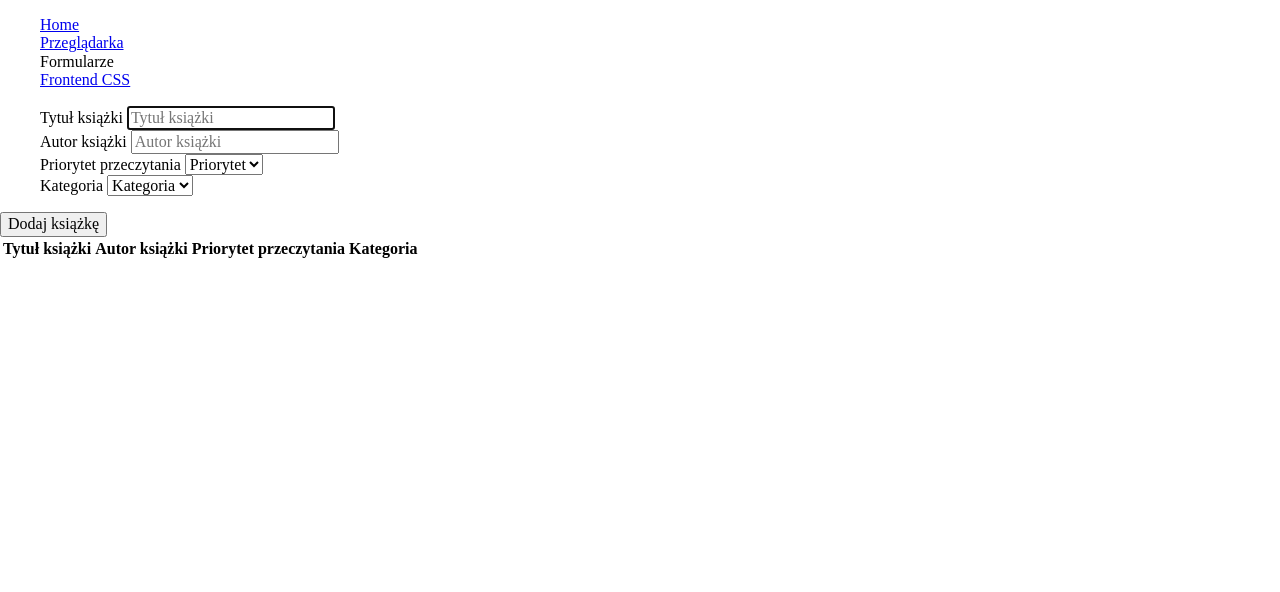
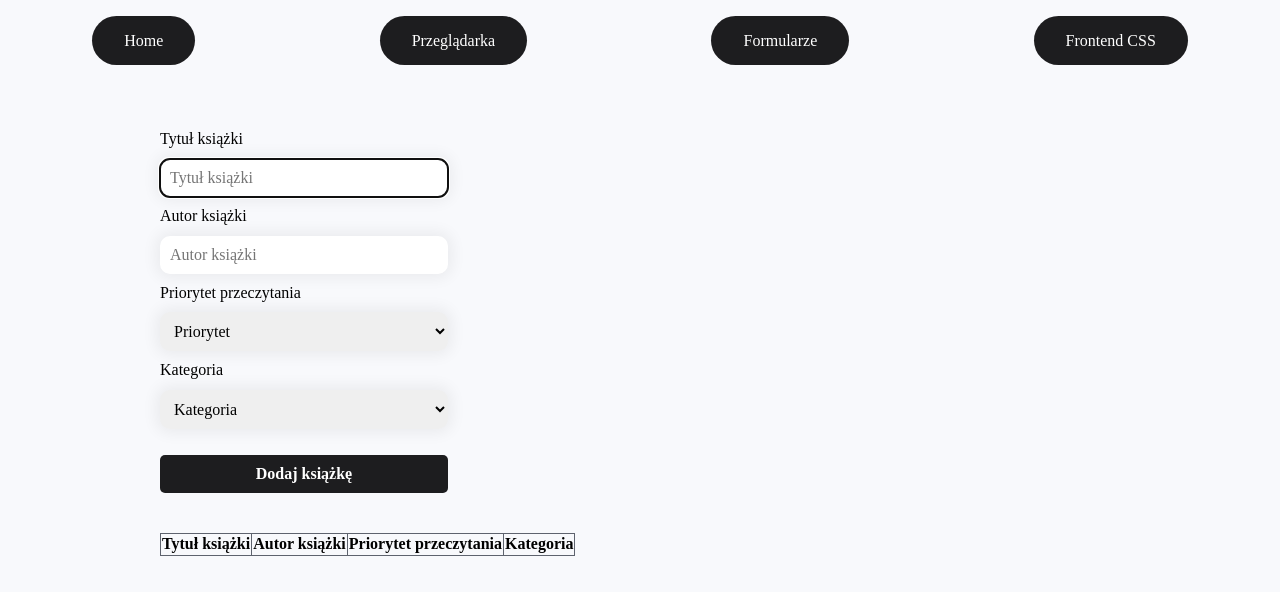
Before and after one commit to Mariia22/Zadanie-testowe-HTML-CSS-JS, a website: page source/library.html in a window 1280 px wide. Drawn offline with nearby package versions, Linux system fonts and the light colour scheme; files that its build step writes are made by us from their sources.

Commit message:
add styles

```diff
--- a/source/js/script.js
+++ b/source/js/browser.js
@@ -1,4 +1,5 @@
 //I. Przeglądarka
+document.querySelector('.browser__button').addEventListener('click', addNumbersToTable);
 const arrayHeadTable = ['Parzyste', 'Nieparzyste'];
 const minNumber = 1;
 const maxNumber = 100;
@@ -35,7 +36,6 @@ function generateRandomNumbers(min, max) {
 function createTable(array) {
   document.querySelector('.browser__table').innerHTML = '<table class="table"></table>';
   const tableBrowser = document.querySelector('table');
-  tableBrowser.setAttribute('border', '1');
   const thead = document.createElement('thead');
   tableBrowser.append(thead);
   const row = document.createElement('tr');
--- a/source/library.html
+++ b/source/library.html
@@ -12,16 +12,16 @@
   <nav class="header-nav">
     <ul class="header-nav__list site-menu">
       <li class="site-menu__item">
-        <a class="site-menu__link site-menu__link--index" href="index.html">Home</a>
+        <a class="site-menu__link" href="index.html">Home</a>
       </li>
       <li class="site-menu__item">
-        <a class="site-menu__link site-menu__link--index" href="browser.html">Przeglądarka</a>
-      </li>
-      <li class="site-menu__item site-menu__item--active first--active">
-        <span class="site-menu__link site-menu__link--index">Formularze</span>
+        <a class="site-menu__link" href="browser.html">Przeglądarka</a>
       </li>
       <li class="site-menu__item">
-        <a class="site-menu__link site-menu__link--index" href="frontend.html">Frontend CSS</a>
+        <span class="site-menu__link">Formularze</span>
+      </li>
+      <li class="site-menu__item">
+        <a class="site-menu__link" href="frontend.html">Frontend CSS</a>
       </li>
     </ul>
   </nav>
--- a/source/sass/blocks/browser.scss
+++ b/source/sass/blocks/browser.scss
@@ -1,7 +1,21 @@
+.browser__button{
+  width: 100%;
+  height: 50px;
+  margin: 20px 0;
+  background-color: #fff;
+  color: $black;
+  border: none;
+  cursor: pointer;
+}
+th{
+  border:none;
+}
 tr{
   height: 10px;
   border:none;
 }
 table{
+  margin: 20px;
   empty-cells: hide;
+  text-align: center;
 }
--- a/source/sass/blocks/index.scss
+++ b/source/sass/blocks/index.scss
@@ -1,3 +1,41 @@
+*, *:before, *:after {
+  box-sizing: border-box;
+}
+body{
+  width: 100%;
+  height: 100%;
+  background-color: $background;
+}
+.header {
+  width: 100%;
+  height: 100vh;
+  display: flex;
+  justify-content: center;
+  align-items: center;
+}
+.site-menu{
+  display: flex;
+  justify-content: space-around;
+  margin: 2rem 0;
+  flex-wrap: wrap;
+}
 .site-menu__item{
- list-style: none;
+  list-style: none;
+ }
+ .site-menu__link{
+   text-decoration: none;
+   text-align: center;
+   margin: 2rem;
+   padding: 1rem 2rem;
+   font-size: 1rem;
+   border-radius: 99px;
+   background-color:$nav-color;
+   color:$white;
+   border: none;
+   cursor: pointer;
+ }
+ .site-menu__link:hover,
+ .site-menu__link:active{
+  color:$active;
+  opacity: 0.5;
 }
--- a/source/sass/blocks/library.scss
+++ b/source/sass/blocks/library.scss
@@ -1,12 +1,57 @@
-li{list-style: none;}
+li{
+  list-style: none;
+}
+ul{
+  padding: 0;
+}
+.library{
+  margin: 5rem 10rem;
+}
+form{
+  width: 30%;
+}
+input{
+  width:100%;
+  padding: 10px;
+  margin: 10px 0;
+  border: 0;
+  border-radius:10px;
+  box-shadow:0 0 15px 4px rgba(0,0,0,0.06);
+}
+select {
+  width: 100%;
+  padding:10px;
+  margin:10px 0;
+  border-radius:10px;
+  border: 0;
+  border-radius:10px;
+  box-shadow:0 0 15px 4px rgba(0,0,0,0.06);
+}
+button{
+  appearance:none;
+  padding:10px;
+  border:none;
+  background-color:$nav-color;
+  color:$white;
+  font-weight:600;
+  border-radius:5px;
+  width:100%;
+}
 .error::after{
   background-color: hsl(10, 60%, 50%);
   color: papayawhip;
   font-size: 1rem;
   line-height: 1.8;
-  width: 350px;
+  width: 150px;
+  height: 50px;
   padding-left: 1rem;
   position:absolute;
-  right: 0;
+  left: 0;
   content: attr(data-errormsg);
+  text-align: left;
 }
+table,td,th{
+  border: 1px solid $active;
+  border-collapse: collapse;
+  margin:40px 0;
+}
--- a/source/sass/variables.scss
+++ b/source/sass/variables.scss
@@ -1 +1,5 @@
-$black-two: #222222;
+$black: #222222;
+$white: #ffffff;
+$background: #f8f9fc;
+$nav-color:#1d1d1f;
+$active:#5e636e;
```
Also changed, not shown: source/browser.html (+6 -6 lines), source/index.html (+3 -3 lines), build/browser.html, build/css/style.min.css, build/index.html, build/js/browser.js (added), build/js/script.js (deleted), build/library.html, 2 other files.
